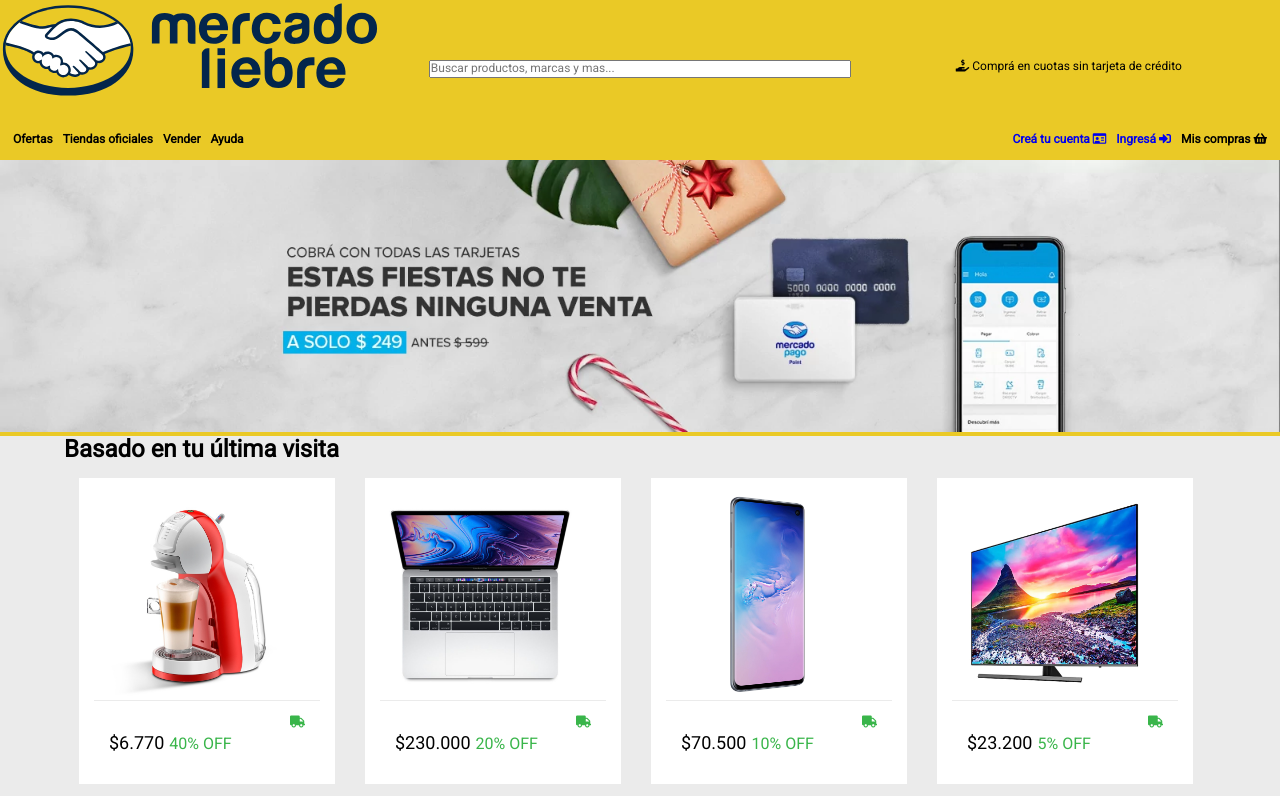
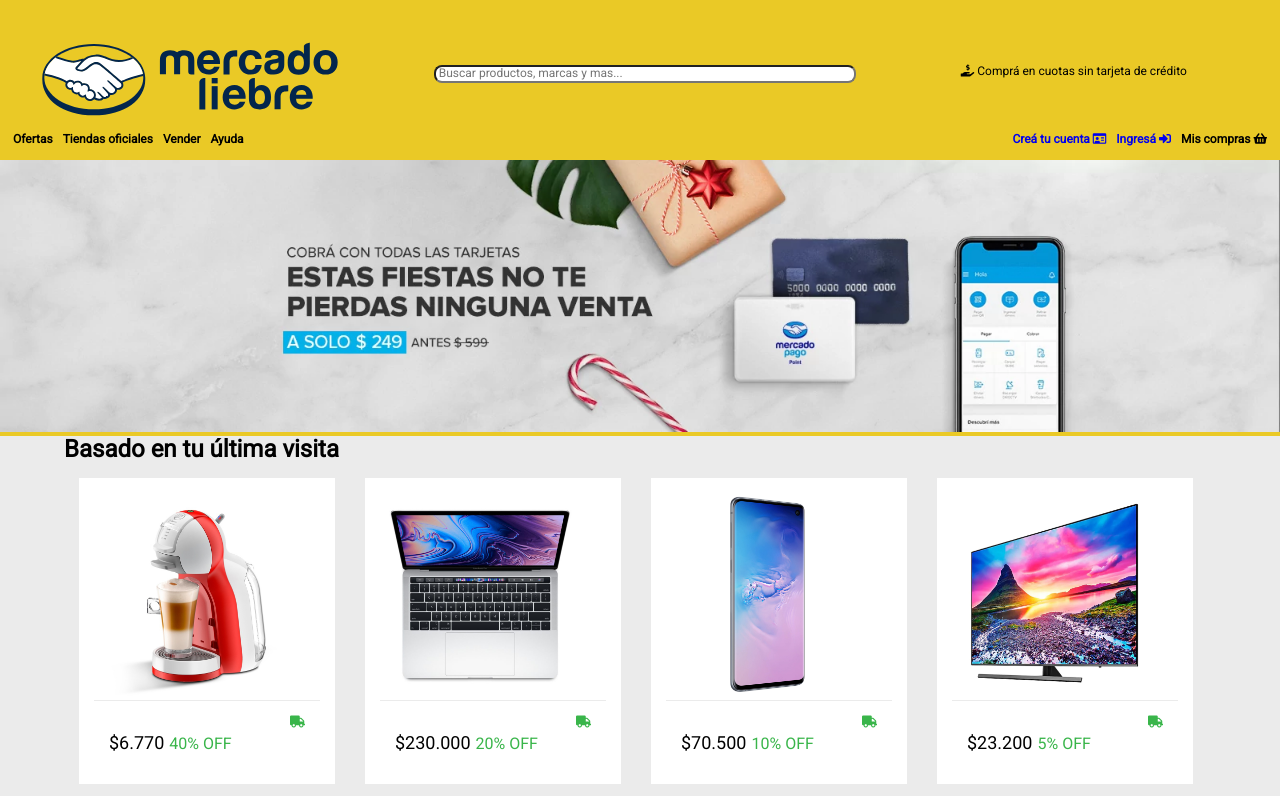
Before and after one commit to JuanCabona/Mercadoliebre, a website: page views/home.html in a window 1280 px wide. Shown: the top 796 px of the page. Drawn offline with Linux system fonts and the light colour scheme.

Commit message:
version final

```diff
--- a/public/css/styles.css
+++ b/public/css/styles.css
@@ -80,6 +80,7 @@
 
 .parrafoHeader {
     text-align:center;
+    margin: 8px;
 }
 
 .burger-menu {
@@ -117,9 +118,16 @@
 
 .busqueda {
     width: 100%;
-    margin: 0;
+    margin: 5px;
     position: relative;
     top: 50%;
+    border-radius: 8px;
+}
+
+.fa-search {
+    margin: 0 615px;
+    position: relative;
+    top: 40%;
 }
 
 .articleMain:hover {
@@ -233,6 +241,7 @@
 
 .logoMercadoliebre {
     width: 50vw;
+    padding: 40px;
 }
 
 .articleFooter  {
@@ -306,4 +315,8 @@
     color: rgb(58, 176, 223);
     }
 
+    .logoMercadoliebre {
+        width: 100px;
+    }
+
 }
--- a/views/home.html
+++ b/views/home.html
@@ -15,10 +15,11 @@
     <header>
         <div class="divLogoBusqueda">
             <div class="elementosHeader">
-                <img class="logoMercadoliebre" src="/images/logo-mercado-liebre.svg" alt="Mercadoliebre" style="width:90%">
+                <img class="logoMercadoliebre" src="/images/logo-mercado-liebre.svg" alt="Mercadoliebre" style="max-width:400px;width:90%">
             </div>
             <div class="elementosHeader">
-                <input class="busqueda" type="text" placeholder="Buscar productos, marcas y mas...">
+                 <input class="busqueda" type="text" placeholder=" Buscar productos, marcas y mas..."> <!--<i class="fas fa-search"></i> -->
+
             </div>
             <div class="elementosHeader">
                 <p class="busqueda parrafoHeader"><i class="fas fa-hand-holding-usd"></i> Comprá en cuotas sin tarjeta de crédito</p>
```
